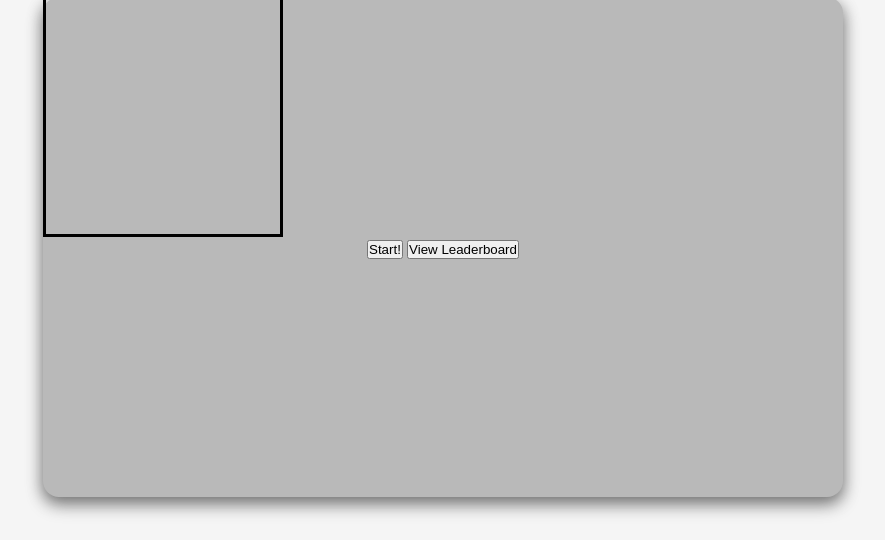
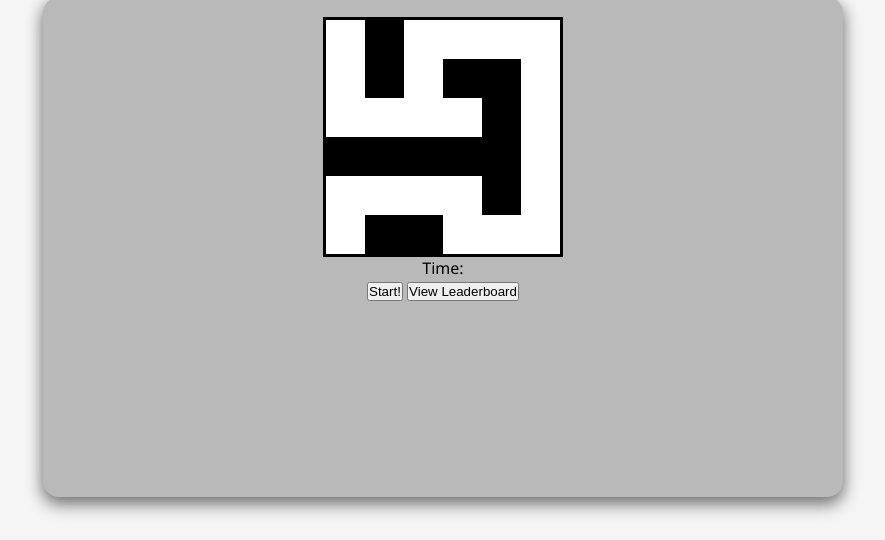
Before and after one commit to Linber93/escapeTheBuilding, a plain HTML site: page index.html in a window 1280 px wide. Shown: the part 260-800 px from the top of the page, without its empty margins (197-1082 px from the left). Drawn offline with Linux system fonts and the light colour scheme.

Commit message:
add code to add divs on DOM loaded

```diff
--- a/assets/css/style.css
+++ b/assets/css/style.css
@@ -25,14 +25,29 @@ body {
     max-height: 500px;
     background: rgb(185, 185, 185);
     margin: 0 auto;
+    padding: 20px;
     border-radius: 1rem;
     box-shadow: 0 8px 18px 0 rgb(0 0 0 / 30%), 0 5px 15px 0 rgb(0 0 0 / 35%);
 }
 
 .game-building {
-    display: flex;
-    flex-wrap: wrap;
+    margin: 0 auto;
     width: 15rem;
     height: 15rem;
     border: solid black;
+    display: flex;
+    flex-wrap: wrap;
 }
+
+.wall {
+    background-color: black;
+    width: 16.67%;
+    height: 16.67%;
+}
+
+.corridor {
+    background: white;
+    width: 16.67%;
+    height: 16.67%;
+
+}
--- a/assets/js/script.js
+++ b/assets/js/script.js
@@ -2,20 +2,77 @@
 //add game area and buttons with event listeners
 
 document.addEventListener("DOMContentLoaded", function() {
+        /* creates game grid*/
 
-    //get the button elements and add event listeners
+        let building = document.querySelector('.game-building');
+        let width = 28;
+        /* level layout */
+        let layout = [
+            [0, 1, 0, 0, 0, 0],
+            [0, 1, 0, 1, 1, 0],
+            [0, 0, 0, 0, 1, 0],
+            [1, 1, 1, 1, 1, 0],
+            [0, 0, 0, 0, 1, 0],
+            [0, 1, 1, 0, 0, 0]
+        ];
+
+        let gameSquares = [];
+
+        function createBoard() {
+            for (let i = 0; i < layout.length; i++) {
+                gameSquares[i] = [];
+                for(let j = 0; j < layout[i].length; j++) {
+                    let location = document.createElement('div');
+                    building.appendChild(location);
+                    gameSquares[i][j] = location;
+
+                    //add layout to the board
+                    if (layout[i][j] === 1) {
+                        gameSquares[i][j].classList.add('wall');
+                    }
+                    if (layout[i][j] === 0) {
+                        gameSquares[i][j].classList.add('corridor');
+                    }
+                }
+            }
+        }
+    createBoard();
+
+
+    //get the button elements and add event listeners.
     let buttons = document.getElementsByTagName('button')
 
     for (let button of buttons){
         button.addEventListener('click', function() {
             if (this.getAttribute("data-type") === "start-game"){
-                console.log("de fungerar")
+                runGame();
             } else if (this.getAttribute("data-type") === "leaderboard"){
-                goToLeaderboard()
+                goToLeaderboard();
             } else {
                 alert("Something went wrong!")
             }
         })
 
     }
+
 });
+
+function createBoard() {
+    for (let i = 0; i < layout.length; i++) {
+    let location = document.createElement('div')
+    building.appendChild(location)
+    gameSquares.push(location)
+
+    //add layout to the board
+        if (layout[i] === 1) {
+          gameSquares[i].classList.add('wall');
+        }
+        if (layout[i] === 0) {
+          gameSquares[i].classList.add('corridor');
+        }
+    }
+}
+
+function runGame() {
+
+}
--- a/index.html
+++ b/index.html
@@ -14,6 +14,7 @@
     </h1>
     <div class="game-area">
         <div class="game-building"></div>
+        <div class="timer">Time:</div>
         <button id="start-game" data-type="start-game">Start!</button>
         <button id="leaderboard" data-type="leaderboard">View Leaderboard</button>
     </div>
```
